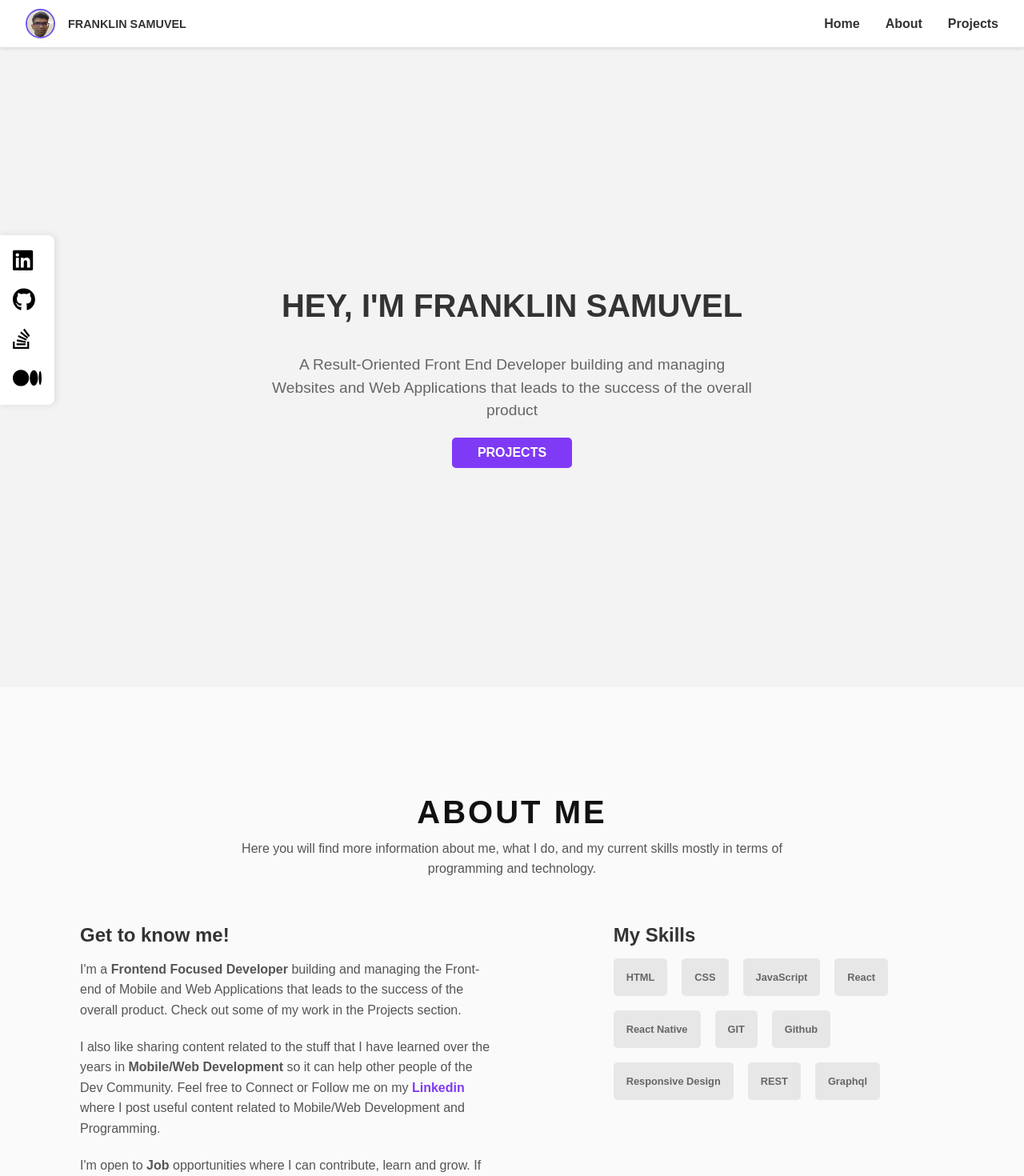
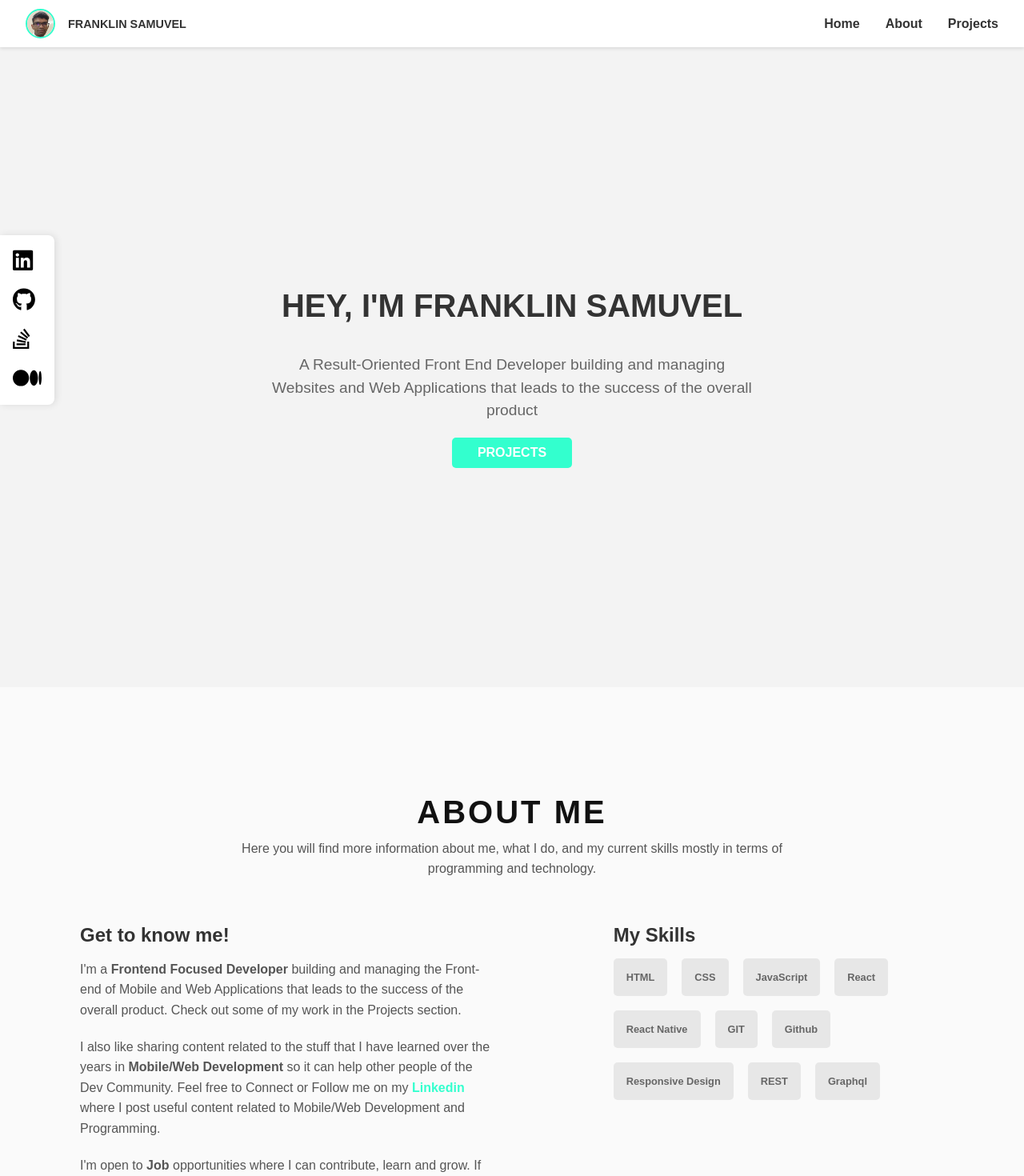
Before and after one commit to frankDev96/my-portfolio, a React (Create React App) app: page / in a window 1280 px wide. Shown: the top 1470 px of the page at 80% size. Built offline with nearby package versions, Linux system fonts and the light colour scheme.

Commit message:
color change to #33ffce

```diff
--- a/src/components/CommonButton/CommonButton.css
+++ b/src/components/CommonButton/CommonButton.css
@@ -3,7 +3,7 @@
     /* Increased padding for a larger button */
     font-size: 1rem;
     color: #ffffff;
-    background-color: #7f3af5;
+    background-color: #33ffce;
     border: none;
     border-radius: 5px;
     cursor: pointer;
--- a/src/components/Header/Header.css
+++ b/src/components/Header/Header.css
@@ -23,7 +23,7 @@
     height: 33px;
     border-radius: 50%;
     margin-right: 1rem;
-    border: 2px solid #6b56f0;
+    border: 2px solid #33ffce;
     /* You can change the border color */
 }
 
@@ -54,6 +54,6 @@
 }
 
 .header-nav ul li a:hover {
-    color: #6b56f0;
+    color: #33ffce;
     /* Hover color for the links */
 }
--- a/src/components/PortfolioItem/PortfolioItem.css
+++ b/src/components/PortfolioItem/PortfolioItem.css
@@ -53,7 +53,7 @@
     padding: 0.5rem 1.5rem;
     font-size: 1rem;
     color: #fff;
-    background-color: #7b61ff;
+    background-color: #33ffce;
     border: none;
     border-radius: 4px;
     cursor: pointer;
@@ -61,7 +61,7 @@
 }
 
 .case-study-button:hover {
-    background-color: #6a52e3;
+    background-color: #33ffce;
 }
 
 .project-item {
--- a/src/components/SocialMenu/SocialMenu.css
+++ b/src/components/SocialMenu/SocialMenu.css
@@ -35,6 +35,6 @@
 }
 
 .social-menu ul li a:hover {
-    color: #6b56f0;
+    color: #33ffce;
     /* Hover color change */
 }
--- a/src/pages/AboutMe/AboutMe.css
+++ b/src/pages/AboutMe/AboutMe.css
@@ -53,7 +53,7 @@
 }
 
 .about-left a {
-    color: #7f3af5;
+    color: #33ffce;
     text-decoration: none;
 }
 
@@ -61,7 +61,7 @@
     padding: 10px 20px;
     font-size: 1rem;
     color: #ffffff;
-    background-color: #7f3af5;
+    background-color: #33ffce;
     border: none;
     border-radius: 5px;
     cursor: pointer;
--- a/src/pages/ContactMe/ContactMe.css
+++ b/src/pages/ContactMe/ContactMe.css
@@ -3,7 +3,7 @@
     --main-bg-color: #fafafa;
     --header-color: #111;
     --text-color: #555;
-    --accent-color: #7f3af5;
+    --accent-color: #33ffce;
     --accent-hover-color: #5d2cb4;
     --button-bg-color: #6a0dad;
     --button-hover-bg-color: #5a00bd;
--- a/src/pages/HomeScreen/HomeScreen.css
+++ b/src/pages/HomeScreen/HomeScreen.css
@@ -29,7 +29,7 @@
     padding: 10px 20px;
     font-size: 1rem;
     color: #fff;
-    background-color: #7f3af5;
+    background-color: #33ffce;
     border: none;
     border-radius: 5px;
     cursor: pointer;
```
Also changed, not shown: 1 other file (tests, documents, lock files or other folders).
